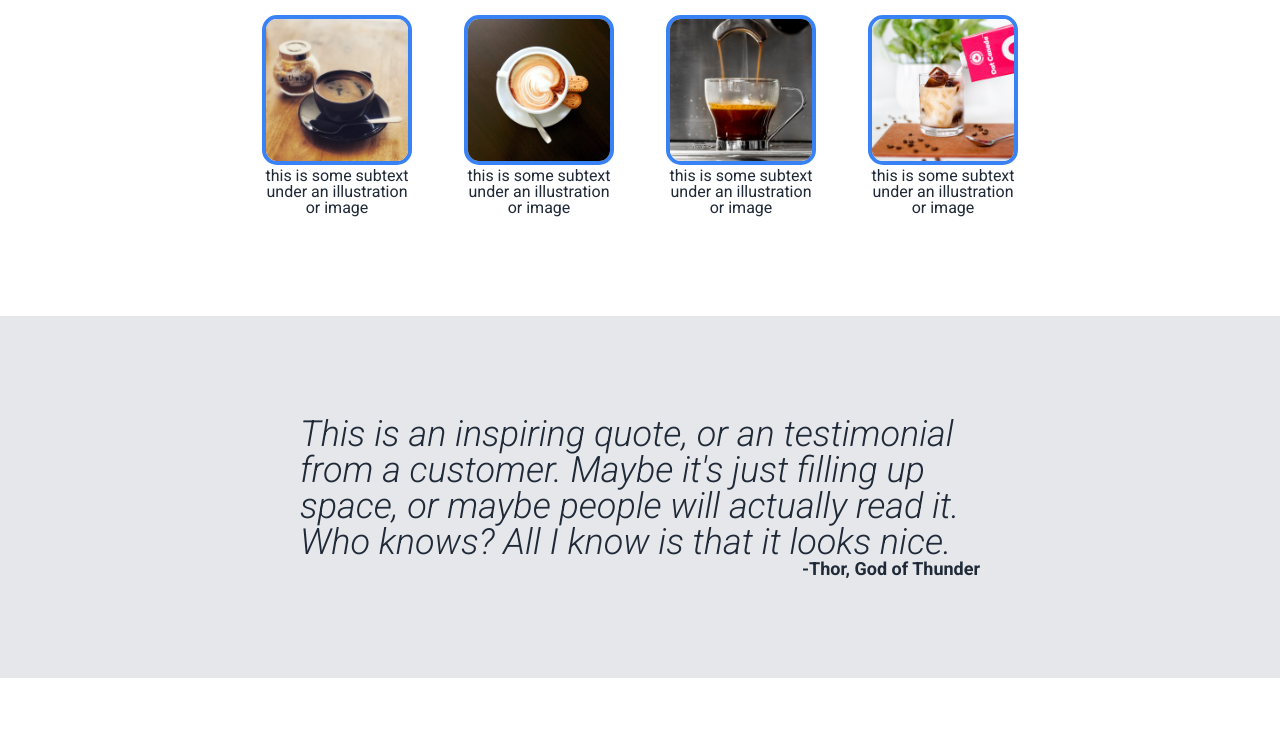
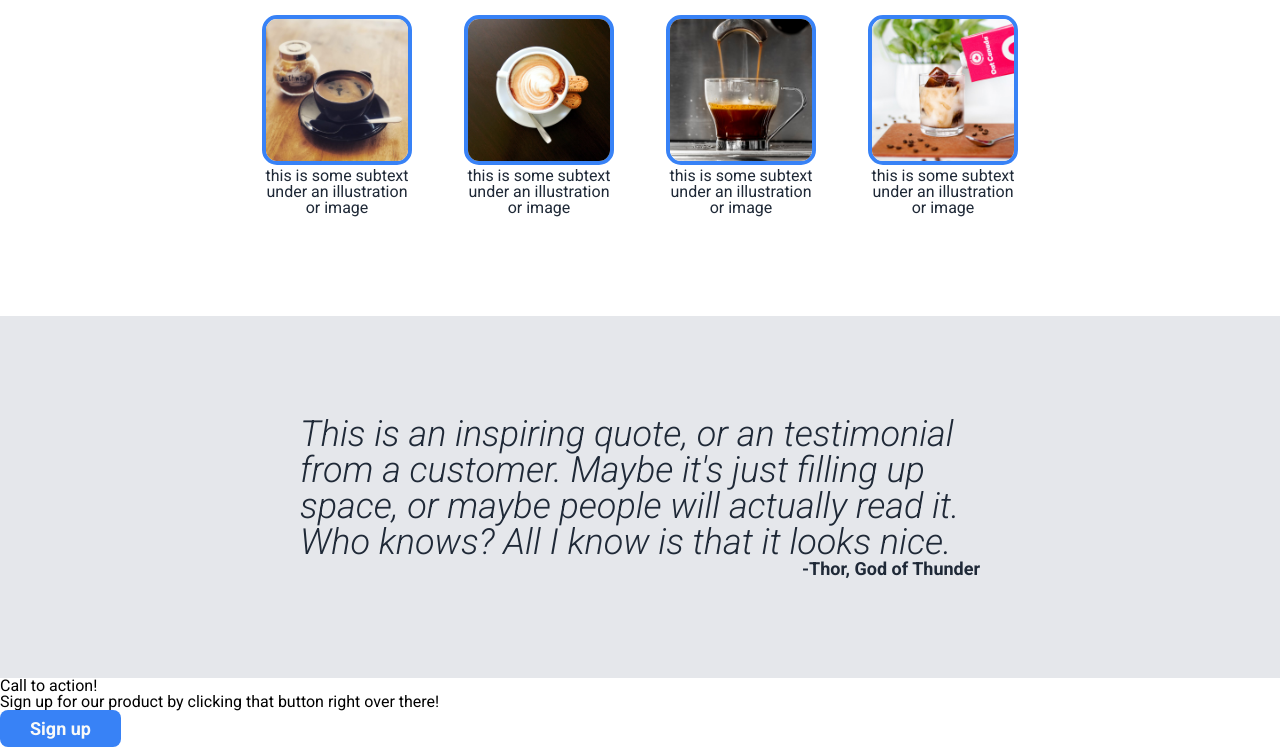
Before and after one commit to alanluisva/landing-page, a plain HTML site: page index.html in a window 1280 px wide. Shown: the part 634-1381 px from the top of the page. Before the commit the page ends 1312 px from the top, so only its background shows below. Drawn offline with Linux system fonts and the light colour scheme.

Commit message:
Create the html elements for the call to action section

```diff
--- a/index.html
+++ b/index.html
@@ -32,7 +32,7 @@
                 <p id="main-title">This website is awesome</p>
                 <p>This website has some subtext that does here under the main title. It's a smaller font and the color
                     is lower contrast</p>
-                <button class="sign">Sign up</button>
+                <button >Sign up</button>
             </div>
 
             <div>
@@ -75,6 +75,14 @@
         <div class="autor">-Thor, God of Thunder</div>
     </div>
 
+    <div class="call-section">
+        <div>
+            <div>Call to action!</div>
+            <div>Sign up for our product by clicking that button right over there!</div>
+        </div>
+
+        <button class="sign">Sign up</button>
+    </div>
 
 </body>
 
```
Also changed, not shown: style.css (line endings or trailing spaces).
